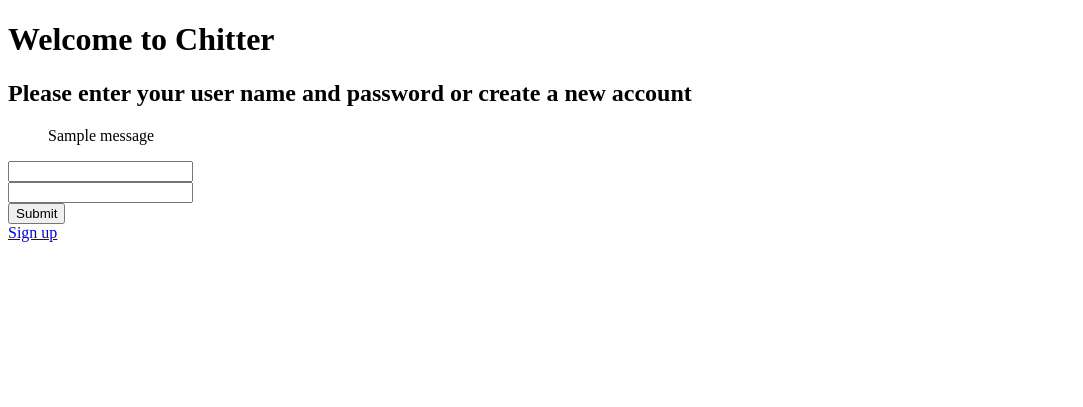
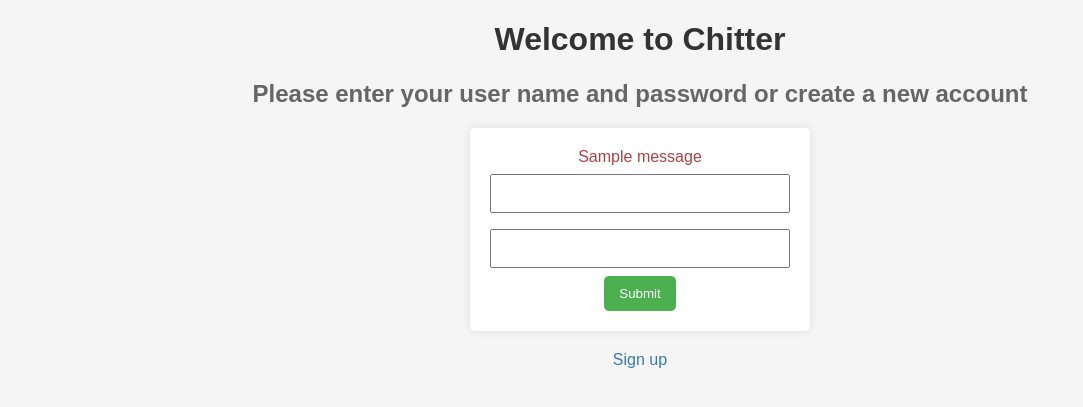
Before and after one commit to gustavoperess/Makers_, a Flask app: template chitter_challenge/templates/index.html in a window 1280 px wide. Shown: the top 407 px of the page, without its empty margins (0-1083 px from the left). Run offline with Flask 3, Linux system fonts and the light colour scheme; the template is opened without the code that fills it, so the values that code supplies are empty, except form fields; one stand-in notice (Sample message) is shown; form fields are guessed from the names that the template uses.

Commit message:
Css added to the main page

```diff
--- a/chitter_challenge/app.py
+++ b/chitter_challenge/app.py
@@ -9,7 +9,7 @@ from lib.forms import LoginForm, RegisterForm
 from flask_bcrypt import Bcrypt
 
 
-app = Flask(__name__)
+app = Flask(__name__, static_url_path='/static')
 bcrypt = Bcrypt(app)
 app.config['SECRET_KEY'] = 'thisisasecretkey'
 
@@ -52,7 +52,6 @@ def main_page():
 @app.route('/login', methods=['GET', 'POST'])
 @login_required
 def login_page():
-    connection = get_flask_database_connection(app)
 
     if not current_user.posts:
         flash("User does not have any posts yet")
--- /dev/null
+++ b/chitter_challenge/static/styles.css
@@ -0,0 +1,57 @@
+body {
+    font-family: Arial, sans-serif;
+    background-color: #f5f5f5;
+    margin: 0;
+    padding: 0;
+    text-align: center;
+  }
+
+  h1 {
+    color: #333;
+  }
+
+  h2 {
+    color: #666;
+  }
+
+  form {
+    max-width: 300px;
+    margin: 20px auto;
+    padding: 20px;
+    background-color: #fff;
+    border-radius: 5px;
+    box-shadow: 0 0 10px rgba(0, 0, 0, 0.1);
+  }
+
+  input[type="text"],
+  input[type="password"] {
+    width: 100%;
+    padding: 10px;
+    margin: 8px 0;
+    box-sizing: border-box;
+  }
+
+  input[type="submit"] {
+    background-color: #4caf50;
+    color: white;
+    padding: 10px 15px;
+    border: none;
+    border-radius: 5px;
+    cursor: pointer;
+  }
+
+  input[type="submit"]:hover {
+    background-color: #45a049;
+  }
+
+  ul.flashes {
+    list-style: none;
+    padding: 0;
+    margin: 0;
+    color: #a94442;
+  }
+
+  a {
+    text-decoration: none;
+    color: #337ab7;
+  }
--- a/chitter_challenge/templates/index.html
+++ b/chitter_challenge/templates/index.html
@@ -2,16 +2,17 @@
 <html lang="en">
   <head>
     <title>Chitter Main Page</title>
+    <link rel="stylesheet" type="text/css" href="{{ url_for('static', filename='styles.css') }}">
   </head>
   <body>
     <h1>Welcome to Chitter</h1>
-    <h2>Please enter your user name and password or create a new account </h2>
+    <h2>Please enter your user name and password or create a new account</h2>
     <form method="POST" action="">
       {% with messages = get_flashed_messages() %}
         {% if messages %}
           <ul class="flashes">
             {% for message in messages %}
-              {{ message }}
+              <li>{{ message }}</li>
             {% endfor %}
           </ul>
         {% endif %}
```
Also changed, not shown: chitter_challenge/screenshot.png.
